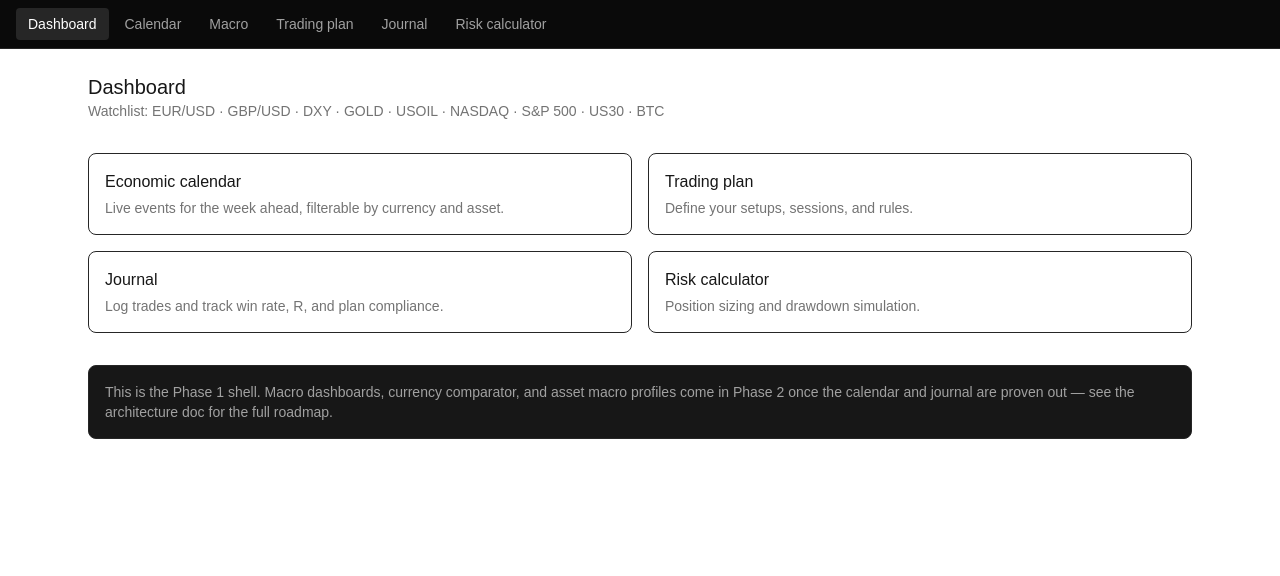
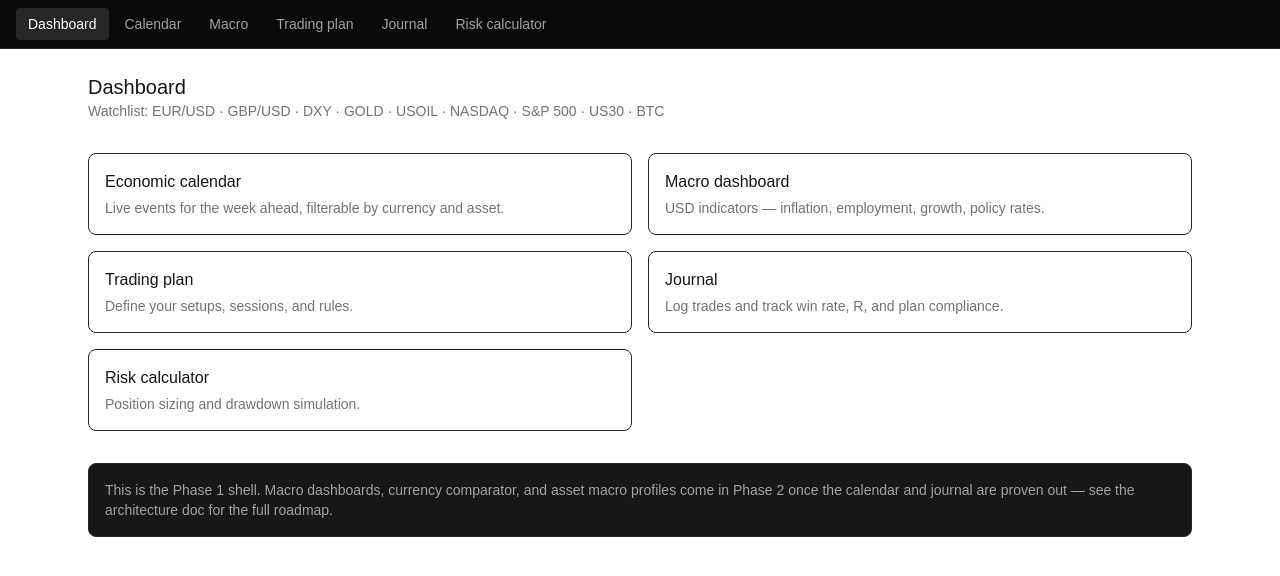
Before and after one commit to Magik16/trading-intelligence-center, a Next.js app in the folder trading-platform_1/: page /dashboard in a window 1280 px wide. Shown: the top 576 px of the page. Built offline with nearby package versions, Linux system fonts and the light colour scheme.

Commit message:
Update page.tsx

```diff
--- a/trading-platform_1/src/app/dashboard/page.tsx
+++ b/trading-platform_1/src/app/dashboard/page.tsx
@@ -3,6 +3,7 @@ import { WATCHLIST } from "@/lib/types";
 
 const cards = [
   { href: "/calendar", title: "Economic calendar", desc: "Live events for the week ahead, filterable by currency and asset." },
+    { href: "/macro", title: "Macro dashboard", desc: "USD indicators — inflation, employment, growth, policy rates." },
   { href: "/plan", title: "Trading plan", desc: "Define your setups, sessions, and rules." },
   { href: "/journal", title: "Journal", desc: "Log trades and track win rate, R, and plan compliance." },
   { href: "/risk", title: "Risk calculator", desc: "Position sizing and drawdown simulation." },
```
